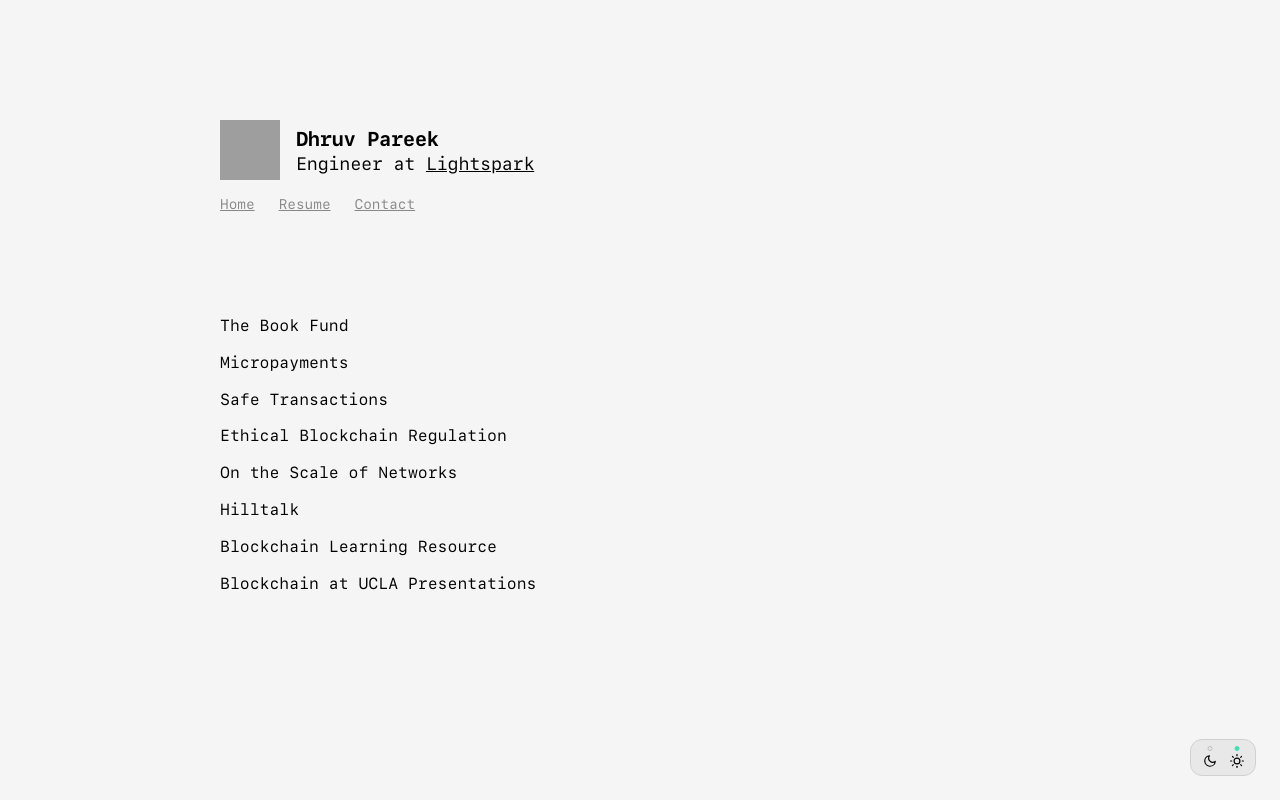
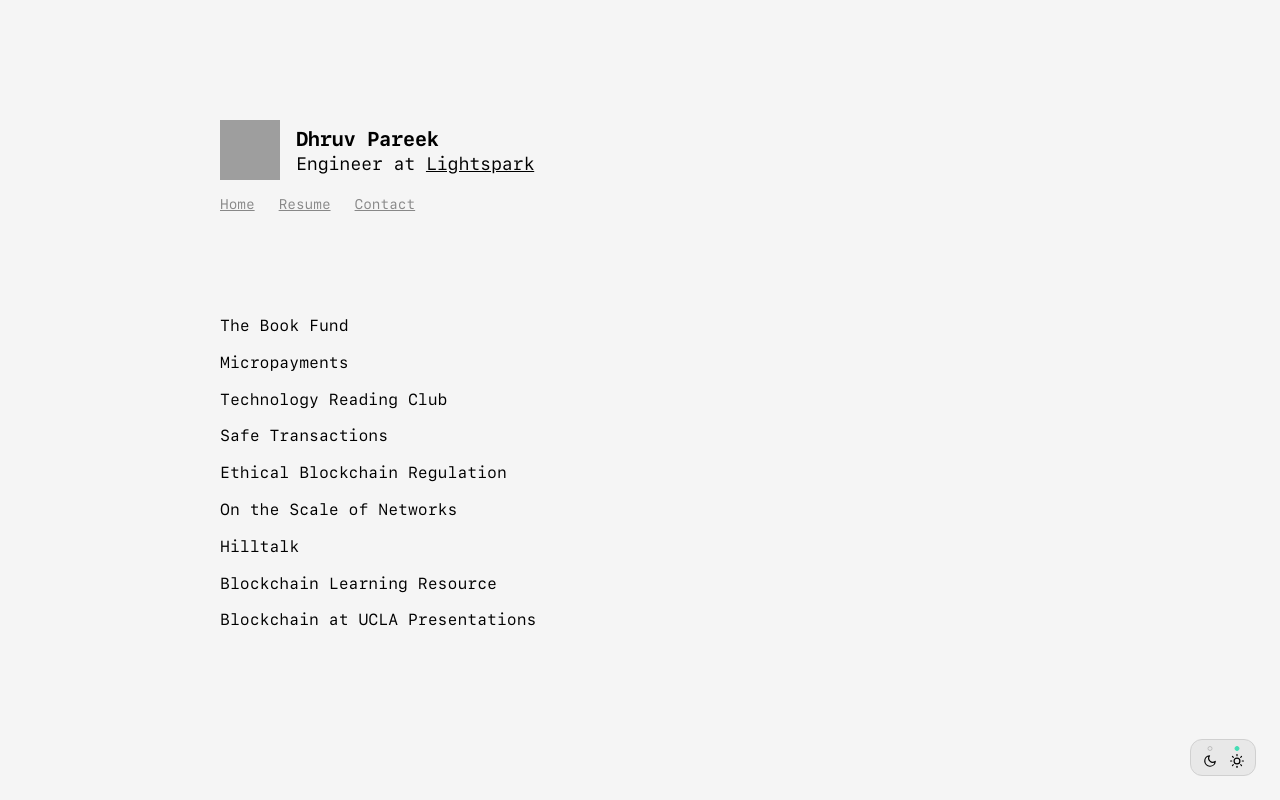
Before and after one commit to DhruvPareek/website, a React (Vite) app: page / in a window 1280 px wide. Built offline with nearby package versions, Linux system fonts and the light colour scheme; grey boxes are pictures that could not be loaded.

Commit message:
Update small

```diff
--- a/src/Pages/Home.tsx
+++ b/src/Pages/Home.tsx
@@ -33,6 +33,10 @@ const previews: Record<string, PreviewItem> = {
     blockchainpresentations: {
         type: 'image',
         src: '/blockchain_at_ucla_presentations_preview.png'
+    },
+    techreading: {
+        type: 'image',
+        src: '/tech_reading_preview.png'
     },
     ethicsessay: {
         type: 'essay',
@@ -73,6 +77,17 @@ function Home() {
                             onMouseLeave={() => setActivePreview(null)}
                         >
                             Micropayments
+                        </a>
+                    </li>
+                    <li>
+                        <a
+                            href="https://techreadingclub.xyz/companies"
+                            target="_blank"
+                            rel="noopener noreferrer"
+                            onMouseEnter={() => setActivePreview(previews.techreading)}
+                            onMouseLeave={() => setActivePreview(null)}
+                        >
+                            Technology Reading Club
                         </a>
                     </li>
                     <li>
--- a/src/Styling/App.css
+++ b/src/Styling/App.css
@@ -400,7 +400,8 @@ h1, h2 {
 
 .preview-image {
   max-width: 100%;
-  max-height: 700px;
+  max-height: 800px;
+  min-width: 500px;
   width: auto;
   height: auto;
   border-radius: 4px;
```
Also changed, not shown: public/tech_reading_preview.png (added).
